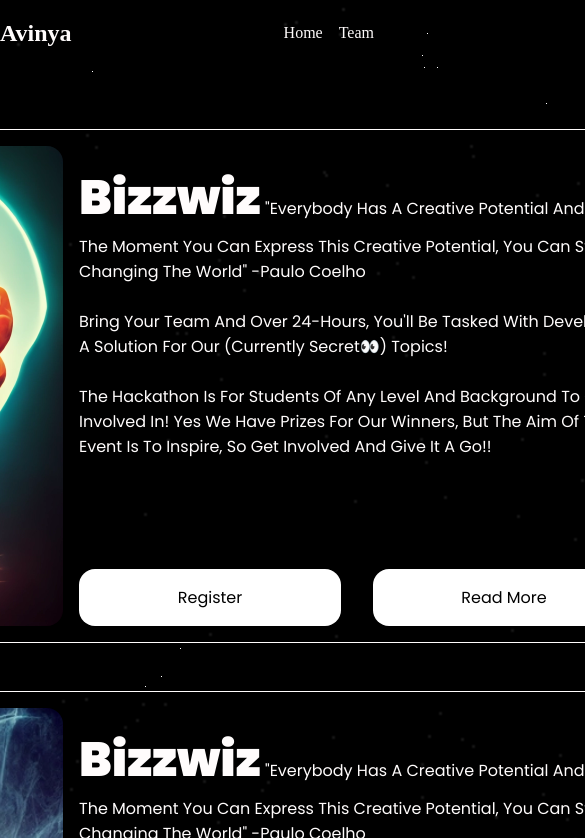
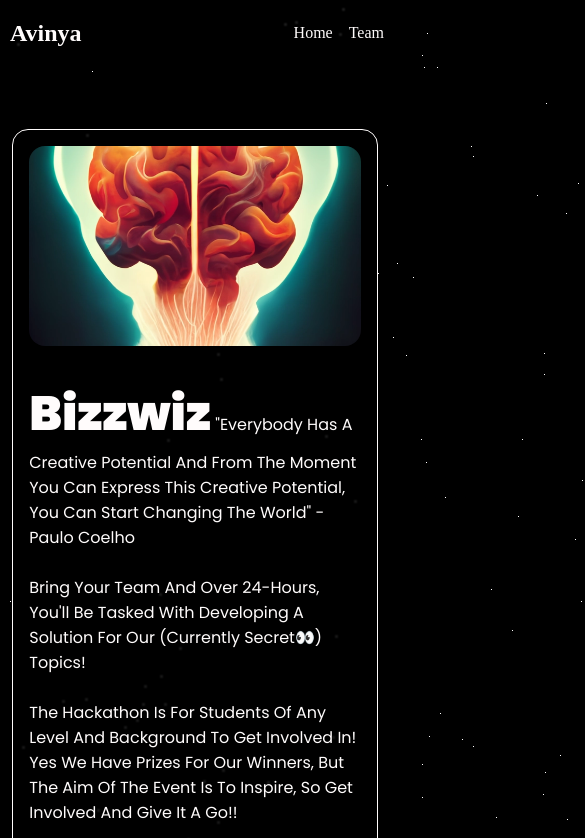
Before and after one commit to Rhysjosmin/Avinya, a plain HTML site: page index.html in a window 390 px wide. Shown: the top 838 px of the page, 585 px wide, since content can reach past the window. Drawn offline with Linux system fonts and the light colour scheme.

Commit message:
Update style.css

```diff
--- a/style.css
+++ b/style.css
@@ -68,12 +68,14 @@
   gap: 2rem;
   z-index: 2;
   position: fixed;
-  width: 100vw;
+  width: 100%;
   -webkit-backdrop-filter: blur(1px);
           backdrop-filter: blur(1px);
   display: flex;
   align-items: center;
   justify-content: space-between;
+  padding-left: 10px;
+  padding-right: 10px;
 }
 nav ul {
   padding: 1rem;
@@ -109,6 +111,7 @@
   color: var(--text);
   display: flex;
   gap: 1rem;
+  position: relative;
 }
 .card .EventName {
   font-weight: 900;
@@ -148,6 +151,35 @@
   align-self: center;
   height: inherit;
   width: 35%;
+  position: relative;
   -o-object-fit: cover;
      object-fit: cover;
 }
+
+/* Responsive */
+@media screen and (max-width:576px ) {
+  .card {
+    width: 85%;
+    height: inherit;
+    display: flex;
+    flex-direction: column;
+  }
+
+  .card img {
+    height: 200px;
+    width: 100%;
+  }
+}
+
+@media screen and (max-width:768px) {
+
+}
+
+@media screen and (max-width:992px) {
+
+
+}
+
+@media screen and (max-width:1200px) {
+
+}
```
